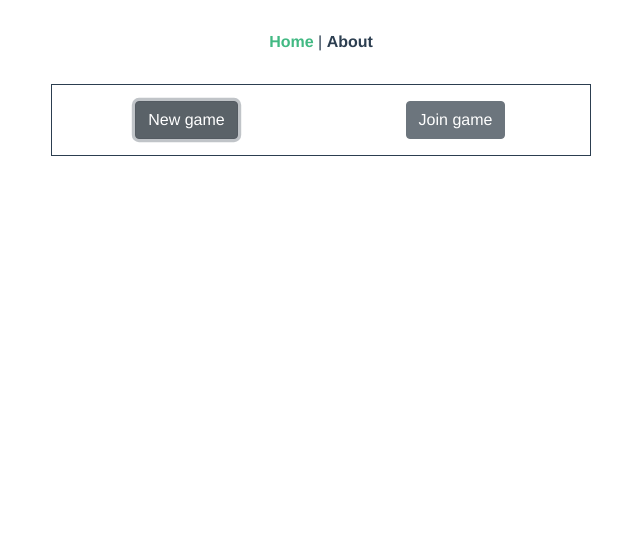
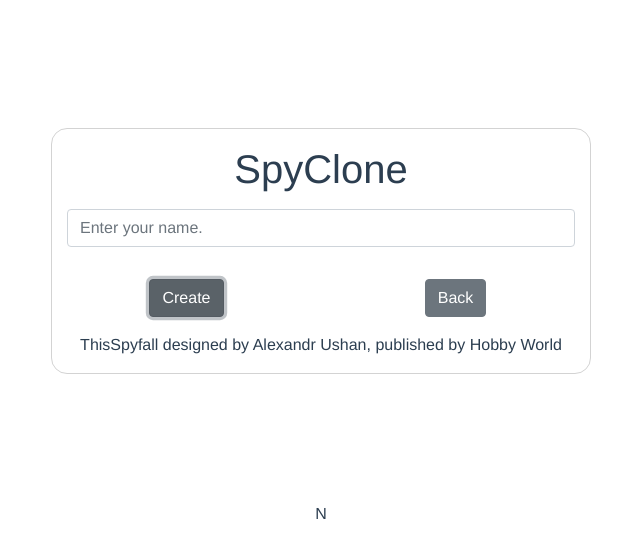
Before and after one commit to kawaoat/spyfall-clone, a Vue app in the folder spyfall-frontend/: page /#/ in a window 1280 px wide. Both pictures are taken after a click on the button "New game". Shown: the top 558 px of the page, without its empty margins (319-959 px from the left). Built offline with nearby package versions, Linux system fonts and the light colour scheme.

Commit message:
Frontend Add input, button depend on state

```diff
--- a/spyfall-frontend/src/App.vue
+++ b/spyfall-frontend/src/App.vue
@@ -1,9 +1,5 @@
 <template>
   <div id="app">
-    <div id="nav">
-      <router-link to="/">Home</router-link> |
-      <router-link to="/about">About</router-link>
-    </div>
     <router-view/>
   </div>
 </template>
--- /dev/null
+++ b/spyfall-frontend/src/constants/gameStates.js
@@ -0,0 +1,7 @@
+export default{
+  INITIAL: 'I',
+  NEW: 'N',
+  JOIN: 'J',
+  WAITING: 'W',
+  PLAYING: 'P'
+}
--- a/spyfall-frontend/src/views/Home.vue
+++ b/spyfall-frontend/src/views/Home.vue
@@ -1,40 +1,84 @@
 <template>
   <div class="home">
-    <b-container class="my-container">
-      <b-row class="text-center">
-        <b-col md="6">
-          <b-button class="button">New game</b-button>
-        </b-col>
-        <b-col md="6">
-          <b-button class="button">Join game</b-button>
-        </b-col>
-      </b-row>
+    <b-container class="spy-container">
+      <div class="text-center">
+        <h1>SpyClone</h1>
+        <b-form-input class="spy-input" v-if="displayWhen([GAMESTATES.NEW,GAMESTATES.JOIN])"
+          v-model="playerName" type="text" placeholder="Enter your name."></b-form-input>
+        <b-form-input class="spy-input" v-if="displayWhen([GAMESTATES.JOIN])"
+          v-model="accessCode" type="text" placeholder="Enter access code."></b-form-input>
+        <b-row v-if="displayWhen([GAMESTATES.INITIAL])">
+          <b-col cols="6">
+            <b-button class="button" @click="setCurrentState(GAMESTATES.NEW)">New game</b-button>
+          </b-col>
+          <b-col cols="6">
+            <b-button class="button" @click="setCurrentState(GAMESTATES.JOIN)">Join game</b-button>
+          </b-col>
+        </b-row>
+        <b-row v-if="displayWhen([GAMESTATES.NEW,GAMESTATES.JOIN])">
+          <b-col cols="6" v-if="displayWhen([GAMESTATES.NEW])">
+            <b-button class="button" @click="setCurrentState(GAMESTATES.WAINTING)">Create</b-button>
+          </b-col>
+          <b-col cols="6" v-if="displayWhen([GAMESTATES.JOIN])">
+            <b-button class="button" @click="setCurrentState(GAMESTATES.WAINTING)">Join</b-button>
+          </b-col>
+          <b-col cols="6">
+            <b-button class="button" @click="setCurrentState(GAMESTATES.INITIAL)">Back</b-button>
+          </b-col>
+        </b-row>
+        <div>
+        </div>
+        <p>ThisSpyfall designed by Alexandr Ushan, published by Hobby World</p>
+      </div>
     </b-container>
+    {{currentState}}
   </div>
 </template>
-s
 <script>
 // @ is an alias to /src
 
+import GAMESTATES from '@/constants/gameStates'
+
 export default {
   name: 'home',
+  data(){
+    return{
+      playerName:'',
+      accessCode:'',
+      currentState:GAMESTATES.INITIAL,
+      GAMESTATES:GAMESTATES
+    }
+  },
+  methods:{
+    displayWhen(states){
+      return states.indexOf(this.currentState)>-1
+    },
+    setCurrentState(state){
+      this.currentState = state
+    }
+  },
   components: {
   }
 }
 </script>
 
 <style lang="scss" scoped>
-  .my-container {
+  .spy-container {
       border: 1px solid;
+      border-color: lightgrey;
+      border-radius: 16px;
+      margin: 10% auto;
+      padding-top: 1rem;
   }
   @media(min-width: 576px){
-    .my-container {
+    .spy-container {
       max-width: 540px;
     }
   }
   .button{
     margin: 1rem;
   }
-
-
+  .spy-input {
+    margin: 1rem auto;
+  }
 </style>
```
Also changed, not shown: 1 other file (tests, documents, lock files or other folders).
